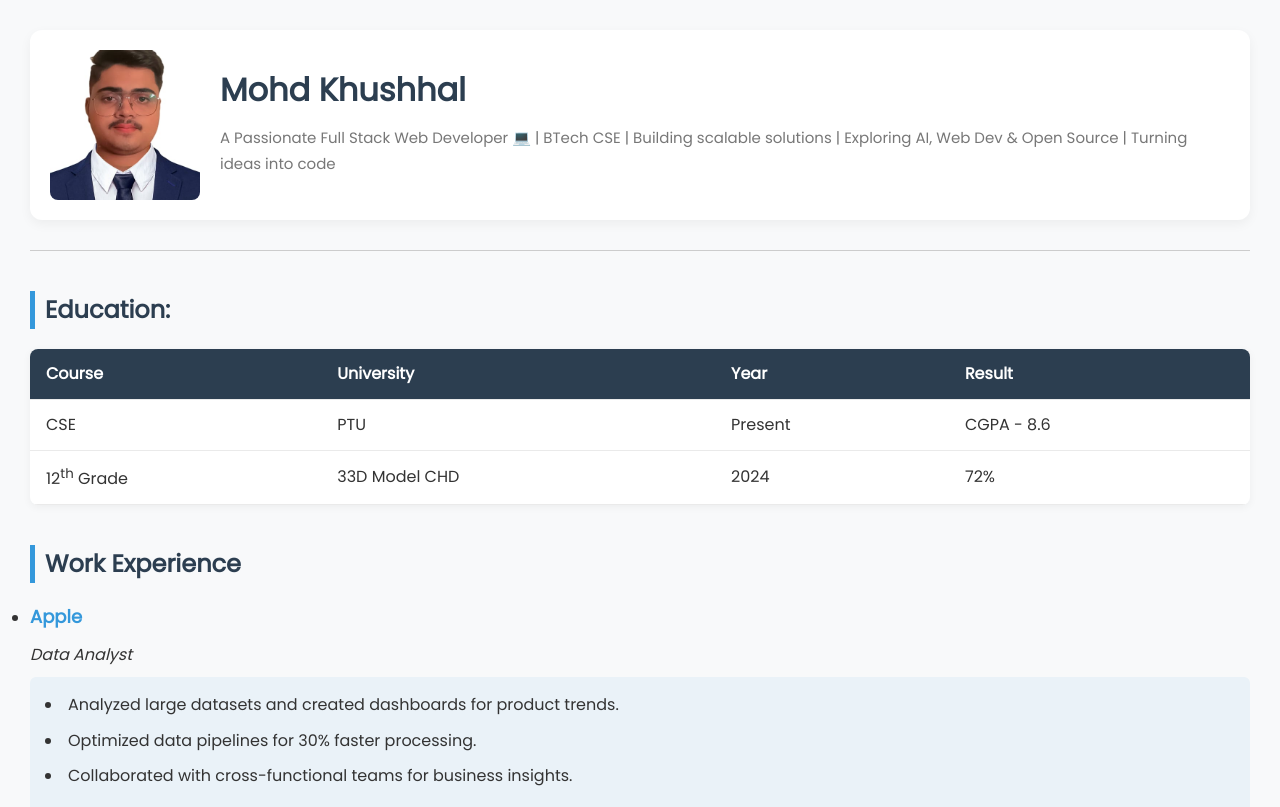
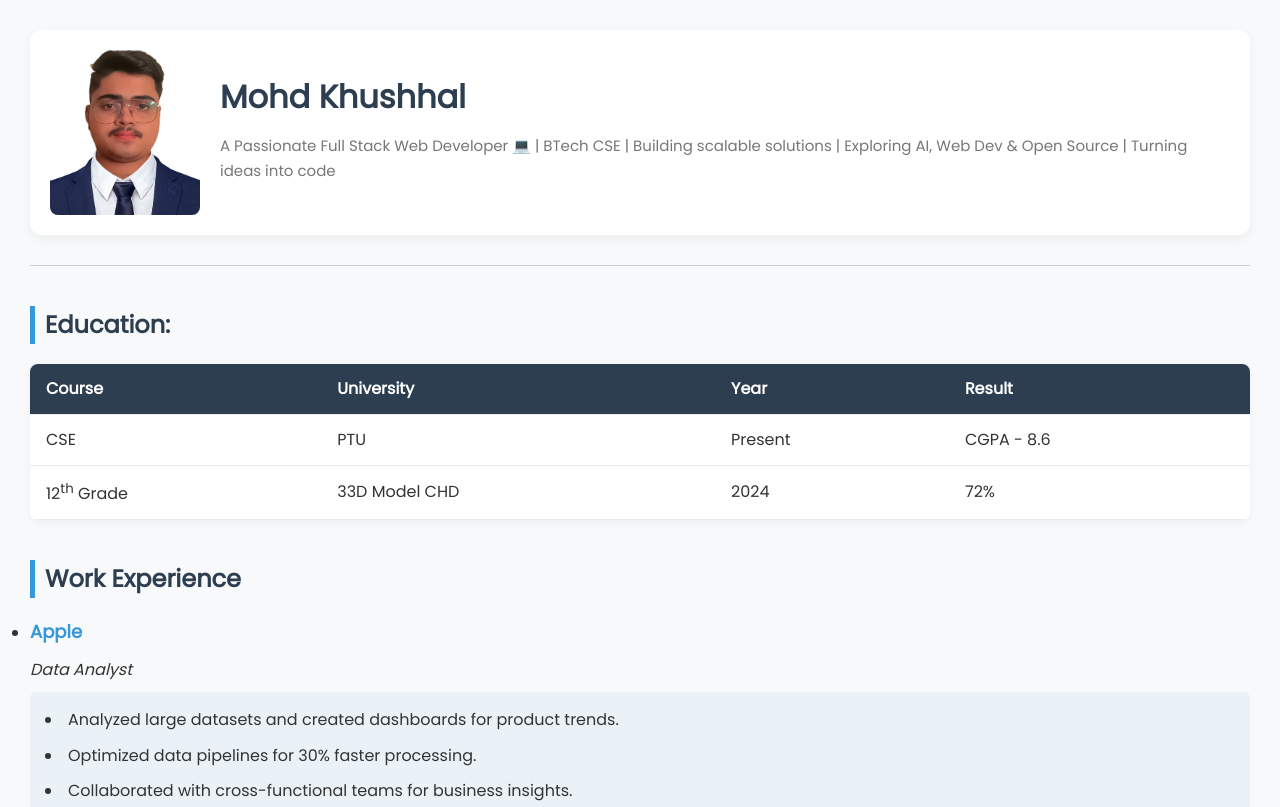
Before and after one commit to mohd-khushhal07/myResumeDemo, a plain HTML site: page index.html in a window 1280 px wide. Shown: the top 807 px of the page. Drawn offline with Linux system fonts and the light colour scheme.

Commit message:
Add files via upload
edited img tag

```diff
--- a/index.html
+++ b/index.html
@@ -74,12 +74,12 @@
 
     .header img {
       width: 150px;
-      height: 150px;
+      height: 165px;
       object-fit: cover;
     }
 
     .header .info {
-      flex: 1;
+      flex: 1rem;
     }
 
     .header h1 {
```
